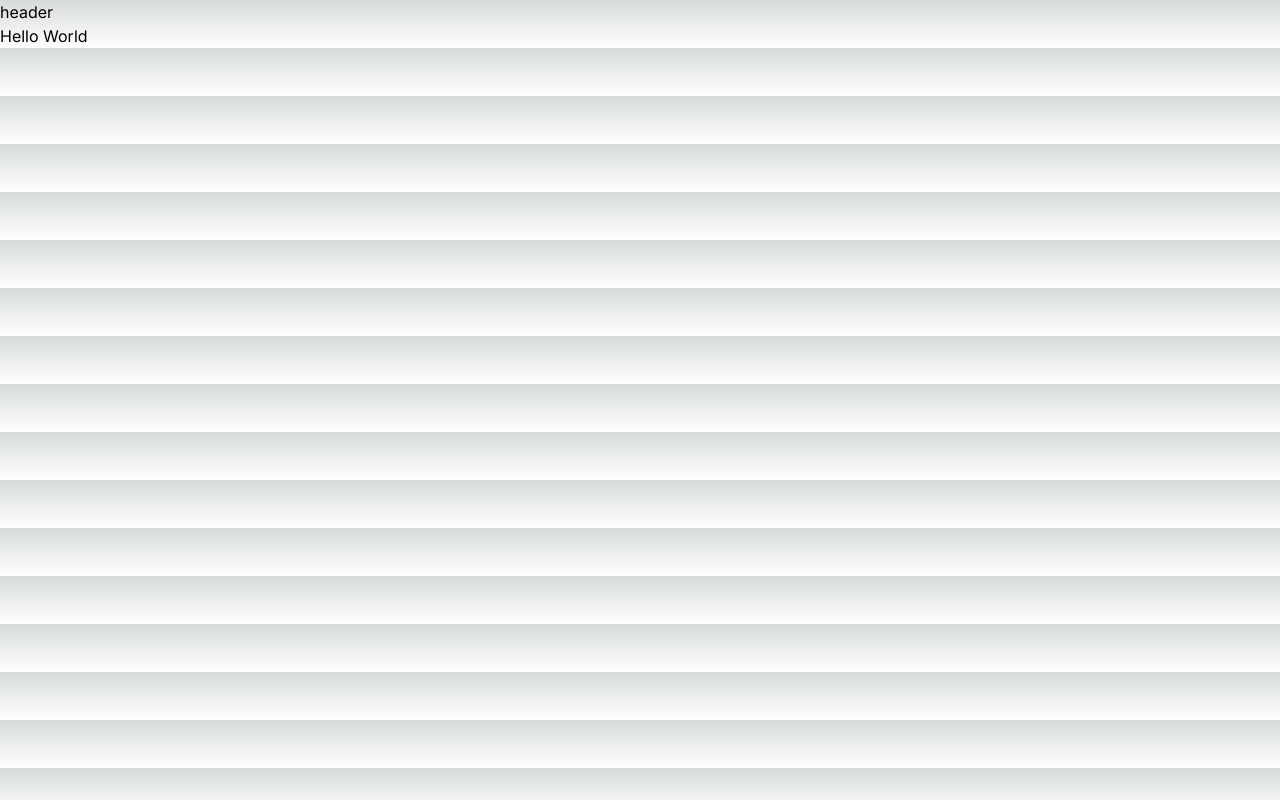
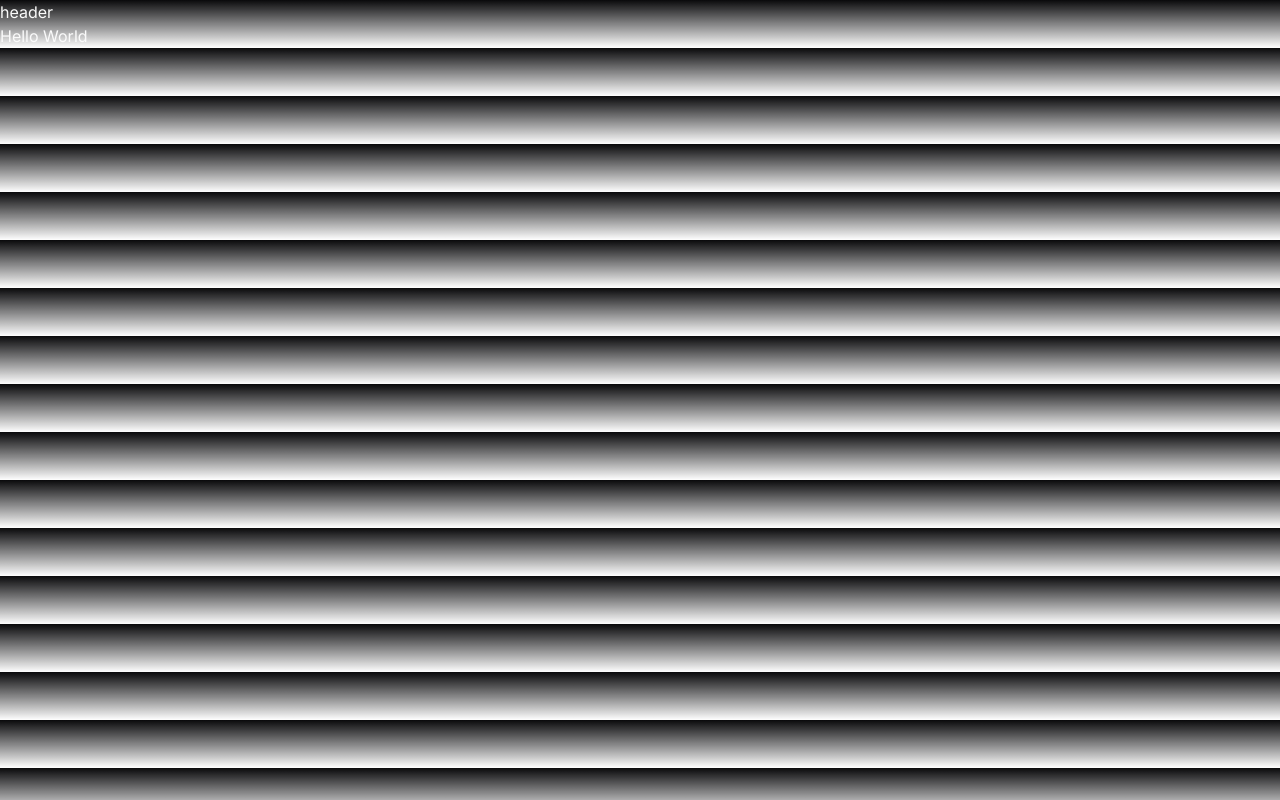
Before and after one commit to w1redl4in/devstore, a Next.js app: page / in a window 1280 px wide. Built offline with nearby package versions, Linux system fonts and the light colour scheme.

Commit message:
style(layout-app): :lipstick: add styles to global layout

```diff
--- a/src/app/layout.tsx
+++ b/src/app/layout.tsx
@@ -19,7 +19,7 @@ export default function RootLayout({
 }>) {
   return (
     <html className={inter.variable} lang="pt">
-      <body>{children}</body>
+      <body className="bg-zinc-950 text-zinc-50 antialiased">{children}</body>
     </html>
   )
 }
```
